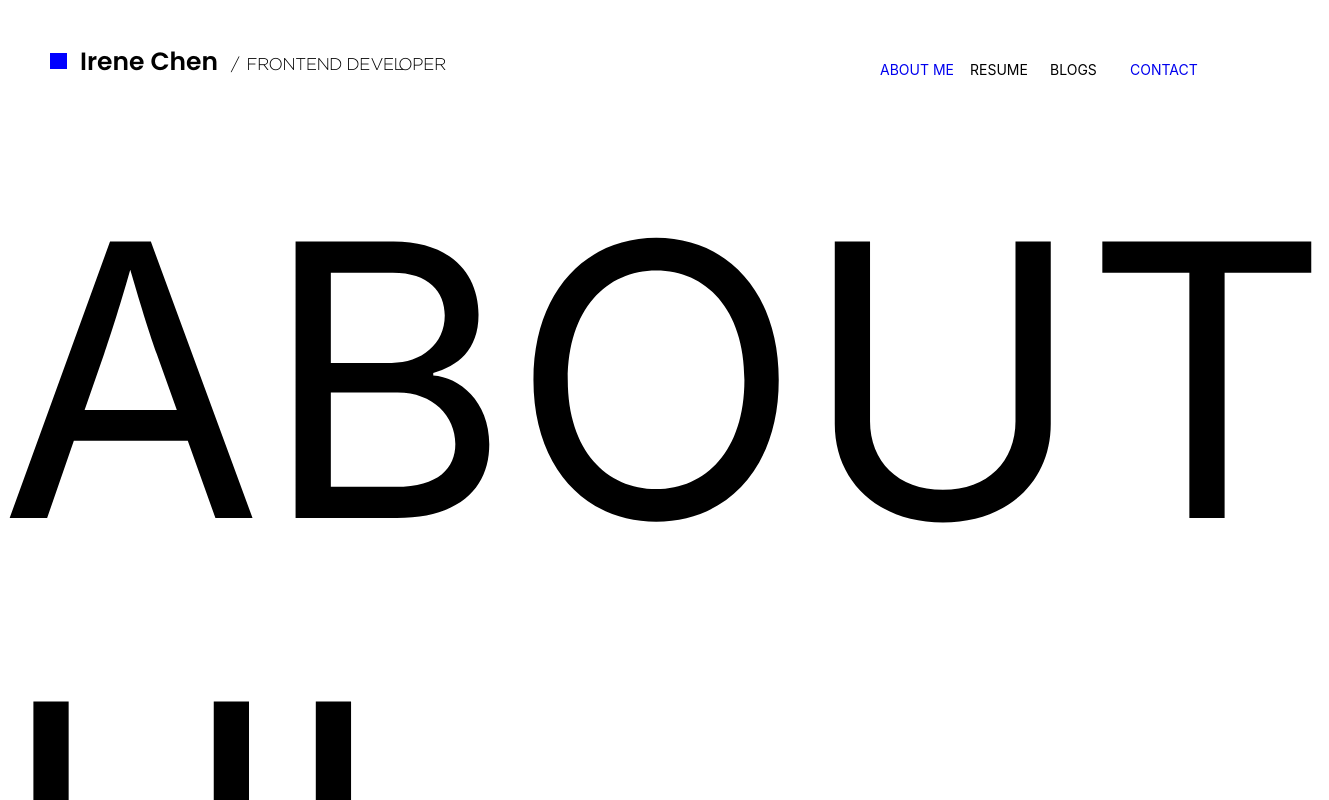
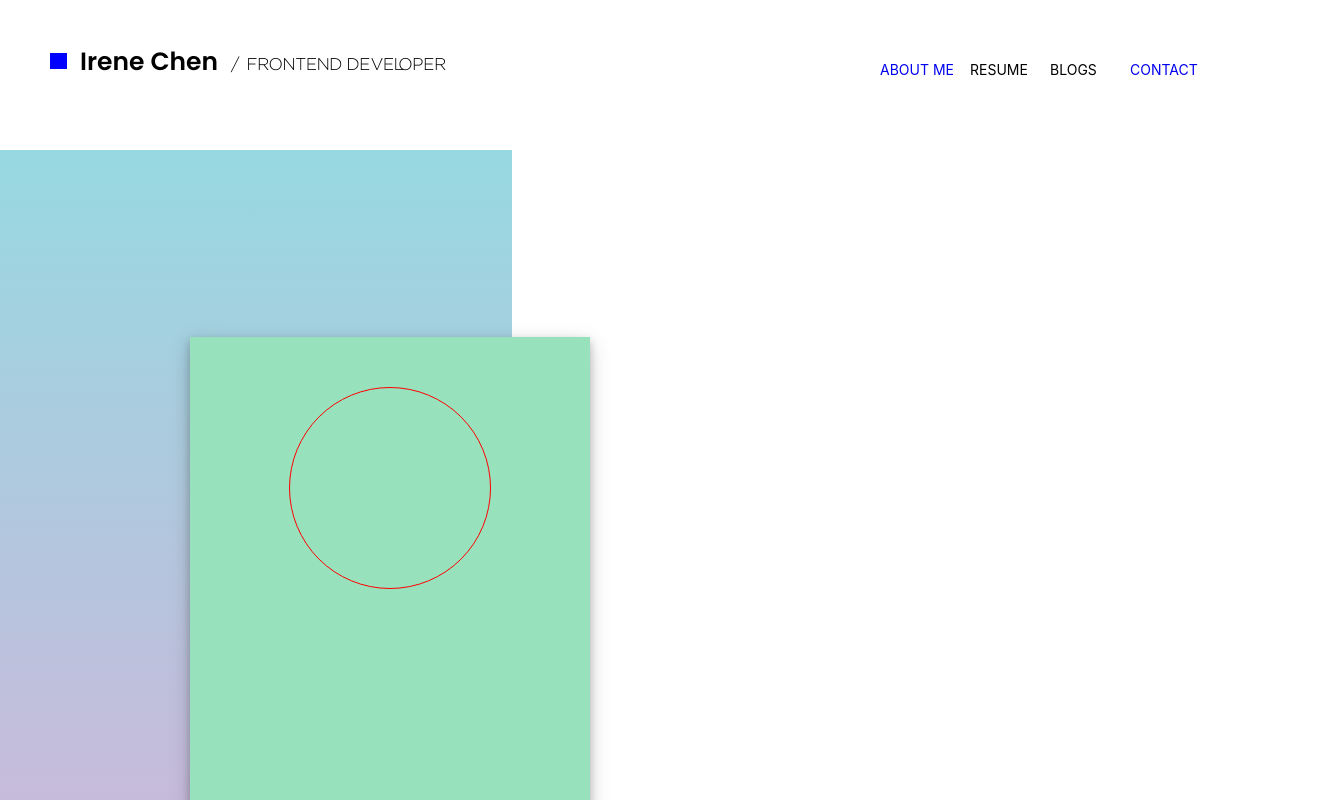
Before and after one commit to cxcongcong/e-portfolio, a React (Create React App) app: page / in a window 1280 px wide. Shown: the top 800 px of the page, 1329 px wide, since content can reach past the window. Built offline with nearby package versions, Linux system fonts and the light colour scheme.

Commit message:
update about page: add background

```diff
--- /dev/null
+++ b/src/components/About/About.css
@@ -0,0 +1,61 @@
+.about {
+    position: relative;
+    display: flex;/*vertical center*/
+    flex-direction: column;
+    justify-content: center;
+    width: 100%;
+    z-index: -1;
+}
+
+.about-bg-left {
+    display: inline-block;
+    background-color: #D9AFD9;
+    background-image: linear-gradient(0deg, #D9AFD9 0%, #97D9E1 100%);
+    /*use Grabient website to get the gradient color*/
+    width: 40%;
+    height: 900px;
+}
+
+.about-bg-right {
+    display: inline-block;
+    background-color: white;
+    width: 60%;
+    height: 900px;
+}
+
+.about-info-div {
+    position: absolute;
+    font-size: 80px;
+    width: 900px;
+    height: 530px;
+    background-color: white;
+    left: 50%;/*horinzontally center*/
+    transform: translate(-50%);
+}
+
+.about-info-left-part {
+    display: inline-block;
+    background-color: #97e1bc;
+    width: 400px;
+    height: 530px;
+    box-shadow: 0 4px 8px 0 rgba(0, 0, 0, 0.2), 0 6px 20px 0 rgba(0, 0, 0, 0.19);
+    position: relative;
+}
+
+.about-info-right-part {
+    display: inline-block;
+    background-color: white;
+    width: 500px;
+    height: 530px;
+}
+
+.b {
+    width: 200px;
+    height: 200px;
+    border: 1px solid red;
+    border-radius: 50%;
+    position: absolute;
+    top: 50px;
+    left: 50%;/*horinzontally center*/
+    transform: translate(-50%);
+}
--- a/src/components/About/About.js
+++ b/src/components/About/About.js
@@ -1,8 +1,18 @@
+import "./About.css";
+
 function About() {
     return (
-        <div>
-            <div style={{fontSize:'380px'}}>ABOUT</div>
-            <div style={{fontSize:'380px'}}>HI</div>
+        <div className="about">
+            <div className="about-bg">
+                <div className="about-bg-left"></div>
+                <div className="about-bg-right"></div>
+            </div>
+            <div className="about-info-div">
+                <div className="about-info-left-part">
+                    <div className="b"></div>
+                </div>
+                <div className="about-info-right-part"></div>
+            </div>
         </div>
     )
 }
--- a/src/components/Icons/FooterInfoBlock.css
+++ b/src/components/Icons/FooterInfoBlock.css
@@ -1,9 +1,6 @@
 .footer-block-div {
     width: 150px;
     position: absolute;
-    /*display: flex;//vertical center
-    flex-direction: column;
-    justify-content: center;*/
     text-align: center;/*horizontal center*/
     top: 50px;
 }
--- a/src/components/Navbar/Navbar.css
+++ b/src/components/Navbar/Navbar.css
@@ -11,10 +11,9 @@
 .navbar-div {
     position: sticky; /*fixed: will not occupy any space in the body so the next element(eg: div) will be behind the fixed element.*/
     position: -webkit-sticky;
+    top: 0;
     width: 100%;
     height: 150px;
-    left: 0;
-    top: 0;
     background-color: white;
 }
 
```
